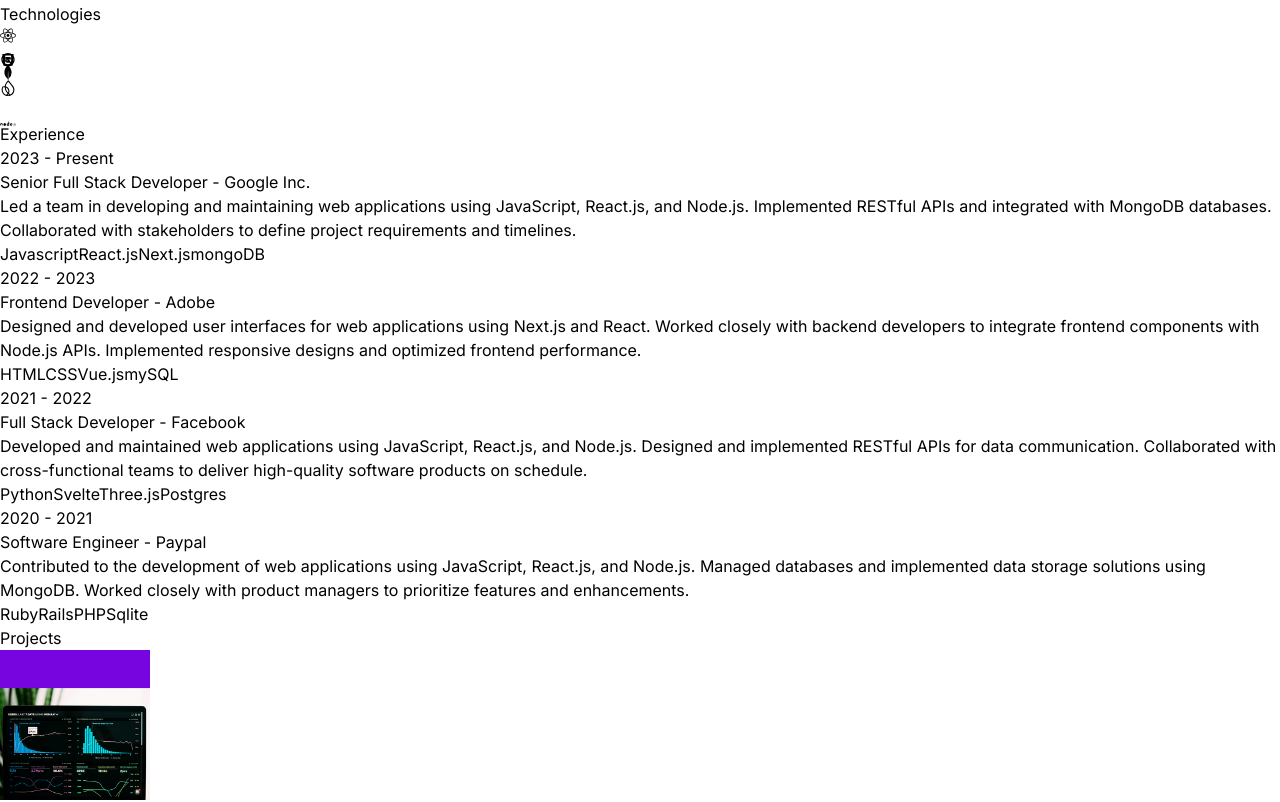
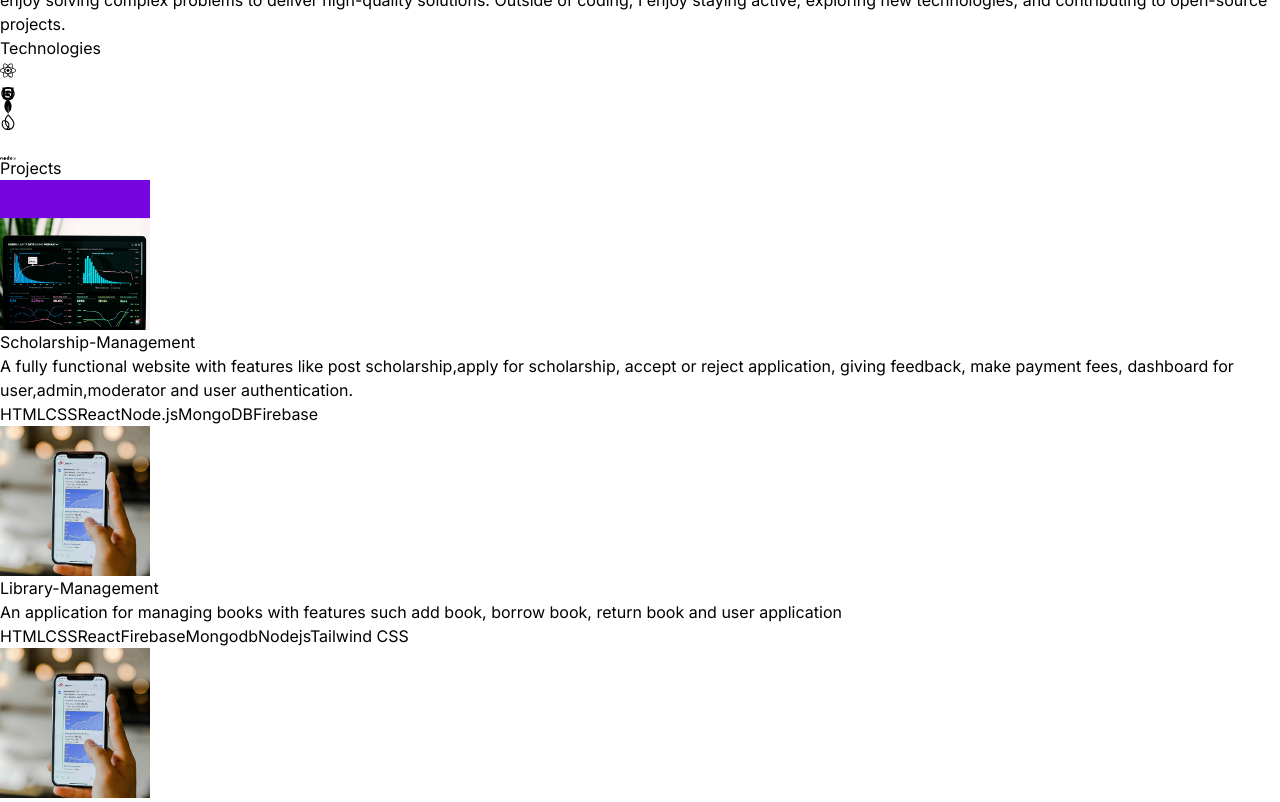
Before and after one commit to EngrMunir/Munir-Portfolio, a React (Vite) app: page / in a window 1280 px wide. Shown: the part 1440-2242 px from the top of the page. Built offline with nearby package versions, Linux system fonts and the light colour scheme.

Commit message:
portfolio updated

```diff
--- a/src/App.jsx
+++ b/src/App.jsx
@@ -25,9 +25,9 @@
        <Element name='technology'>
        <Technologies/>
        </Element>
-        <Element name='experience'>
+        {/* <Element name='experience'>
         <Experience/>
-        </Element>
+        </Element> */}
         <Element name='project'>
         <Project/>
         </Element>
--- a/src/Components/About.jsx
+++ b/src/Components/About.jsx
@@ -1,5 +1,5 @@
 import React from 'react';
-import aboutImg from "../assets/about.jpg";
+import aboutImg from "../assets/munir.jpeg";
 import { ABOUT_TEXT } from '../constants';
 import { motion } from 'framer-motion';
 
```
Also changed, not shown: 1 other file (tests, documents, lock files or other folders).
